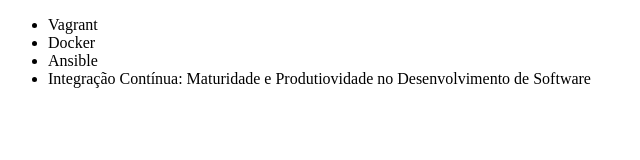
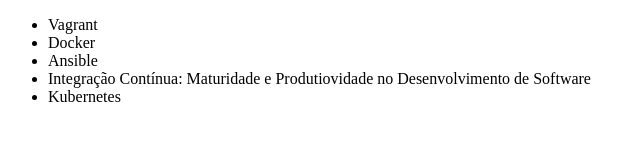
Before and after one commit to allansereni/alura-git, a plain HTML site: page index.html in a window 1280 px wide. Shown: the full height of the page, 0-640 px from the left. Drawn offline with Linux system fonts and the light colour scheme.

Commit message:
Adicionando curso de Kubernetes

```diff
--- a/index.html
+++ b/index.html
@@ -2,7 +2,7 @@
 <html lang="en">
 <head>
     <meta charset="UTF-8">
-    <title>Cursos da Alura</title>
+    <title>Curso da Alura</title>
 </head>
 <body>
     <ul>
@@ -10,6 +10,7 @@
         <li>Docker</li>
         <li>Ansible</li>
         <li>Integração Contínua: Maturidade e Produtiovidade no Desenvolvimento de Software</li>
+        <li>Kubernetes</li>
     </ul>
 </body>
 </html>
```
